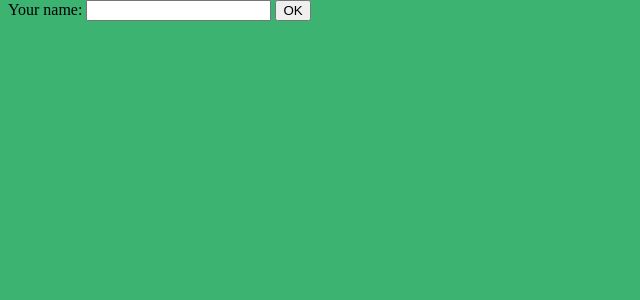
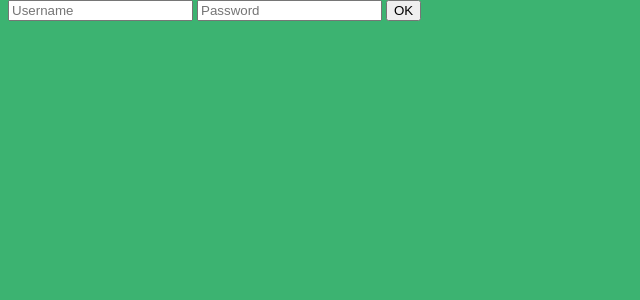
Before and after one commit to mink4sure/DjangoSimpleSite, a Django app: page /welkom/login/ in a window 1280 px wide. Shown: the part 26-326 px from the top of the page, without its empty margins (0-640 px from the left). Run offline with Django 3.2, Linux system fonts and the light colour scheme.

Commit message:
Add files via upload

```diff
--- a/simpleSite/welkom/templates/welkom/login.html
+++ b/simpleSite/welkom/templates/welkom/login.html
@@ -6,9 +6,11 @@
 
 {% block content %}
 
-<form action = "" method = "get">
-    <label for="your_name">Your name: </label>
-    <input id="your_name" type="text" name="your_name">
+<form action = "{%url 'welkom:login' %}" method = "POST">
+    {% csrf_token %}
+    <input id="your_name" type="text" name="your_name" placeholder="Username">
+    <input id="password" type="text" name="password" placeholder="Password">
+
     <input type="submit" value="OK">
 </form>
 
--- a/simpleSite/welkom/templates/welkom/register.html
+++ b/simpleSite/welkom/templates/welkom/register.html
@@ -11,7 +11,7 @@
 
 {% if error_message %}<p><strong>{{ error_message }}</strong></p>{% endif %}
 
-<form action = "{%url 'welkom:AddUser'%}" method = "POST">
+<form action = "{%url 'welkom:register'%}" method = "POST">
     {% csrf_token %}
     <input id="your_name" type="text" name="your_name" placeholder="Username">
     <input id="password" type="text" name="password" placeholder="Password">
```
